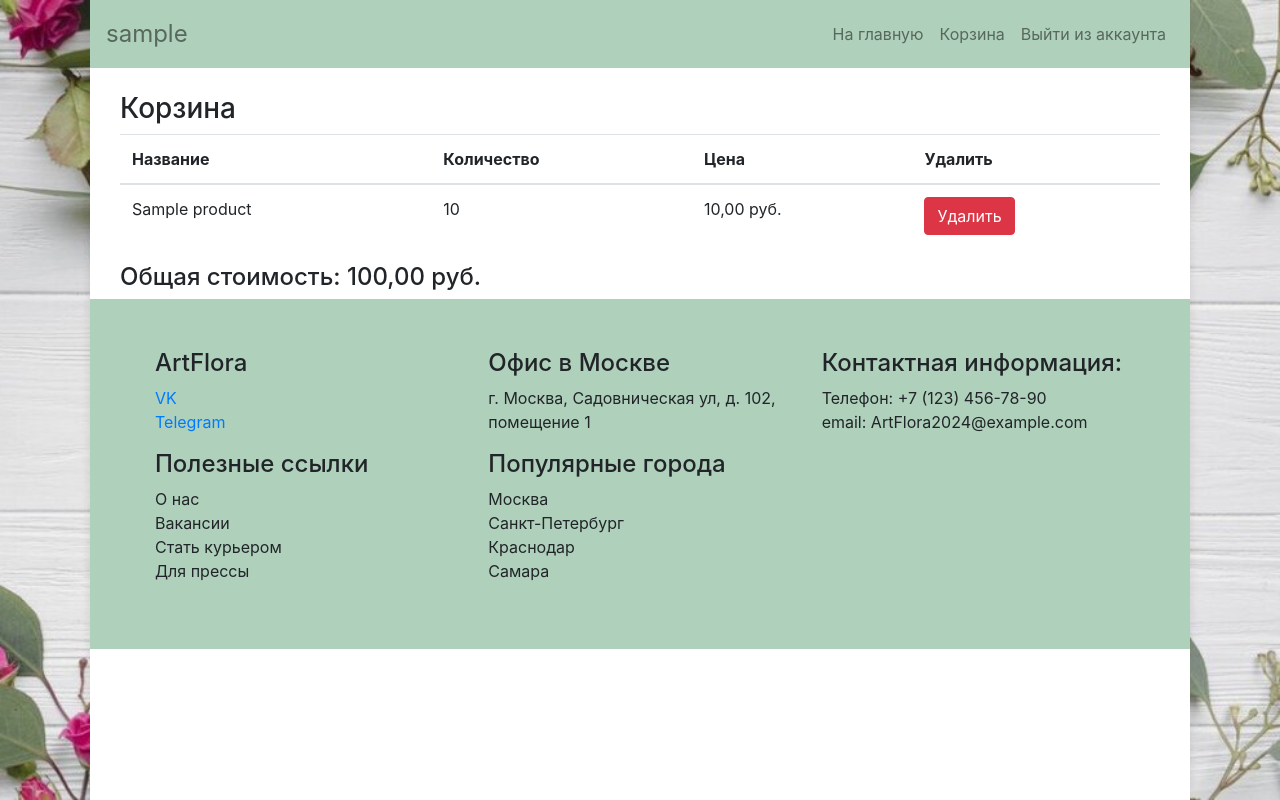
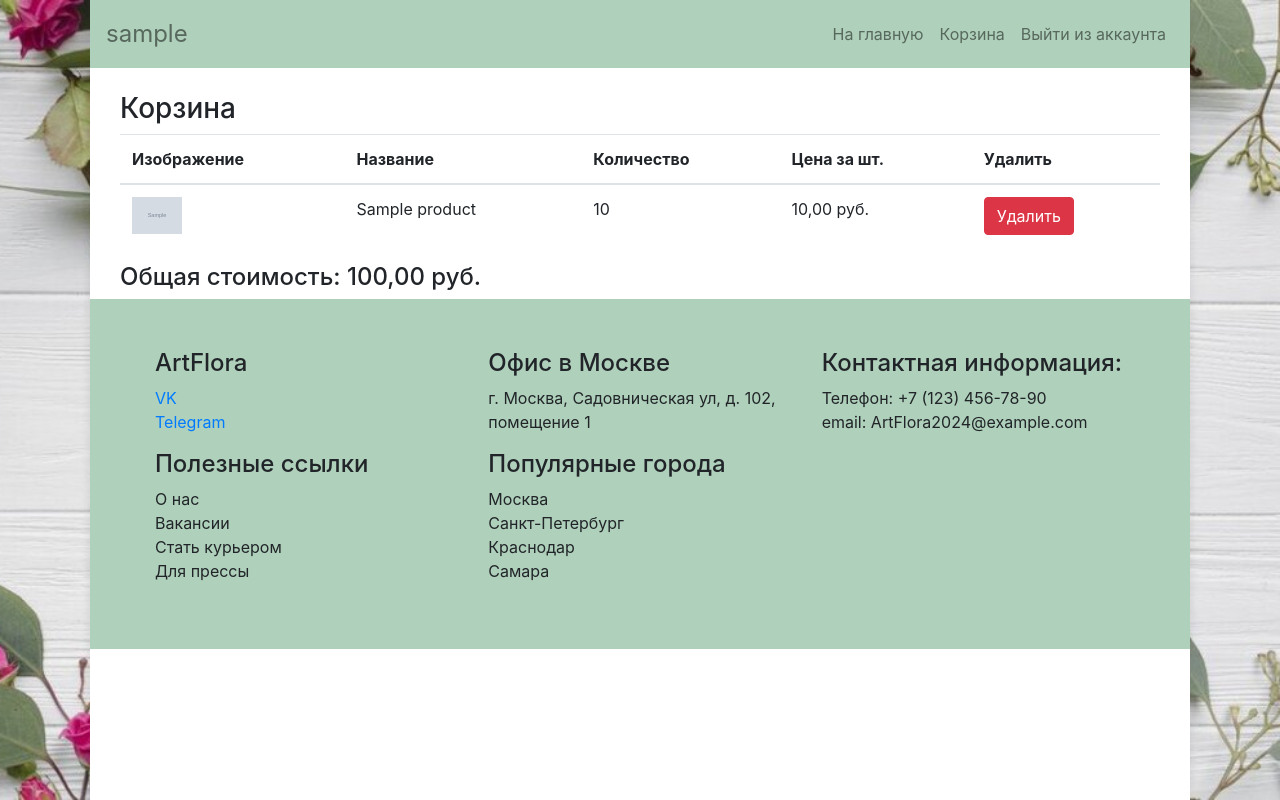
Before and after one commit to maxpanev/Final-project2, a Django app: page /basket/ in a window 1280 px wide. Run offline with Django 5.2, Linux system fonts and the light colour scheme; a user stored in the database is signed in; tables that the repository leaves empty hold one stand-in row (values such as "Sample post"); grey boxes marked "Sample" are stand-in pictures; some libraries are stand-ins or nearby versions.

Commit message:
update basket.html

```diff
--- a/myproject/myapp/templates/basket.html
+++ b/myproject/myapp/templates/basket.html
@@ -12,15 +12,20 @@
     <table class="table">
         <thead>
             <tr>
+                <th>Изображение</th> <!-- Добавляем заголовок для изображения -->
                 <th>Название</th>
                 <th>Количество</th>
-                <th>Цена</th>
+                <th>Цена за шт.</th>
                 <th>Удалить</th>
             </tr>
         </thead>
         <tbody>
             {% for item in basket.items.all %}
             <tr>
+                <td>
+                    <!-- Отображаем изображение товара -->
+                    <img src="{{ item.product.image.url }}" alt="{{ item.product.name }}" style="width: 50px; height: auto;">
+                </td>
                 <td>{{ item.product.name }}</td>
                 <td>{{ item.quantity }}</td>
                 <td>{{ item.product.price }} руб.</td>
--- a/myproject/myapp/views.py
+++ b/myproject/myapp/views.py
@@ -4,7 +4,7 @@ from django.contrib.auth.forms import AuthenticationForm
 from .forms import RegisterForm
 from .models import Profile, Product, Basket, BasketItem
 from django.contrib.auth.decorators import login_required
-from django.http import HttpResponse
+from django.http import HttpResponseRedirect
 
 
 def index(request):
@@ -25,7 +25,10 @@ def add_to_basket(request, product_id):
         basket_item.quantity += 1
         basket_item.save()
 
-    return redirect('basket')
+
+
+    # Перенаправляем пользователя обратно на предыдущую страницу
+    return HttpResponseRedirect(request.META.get('HTTP_REFERER', '/'))
 
 
 @login_required
```
